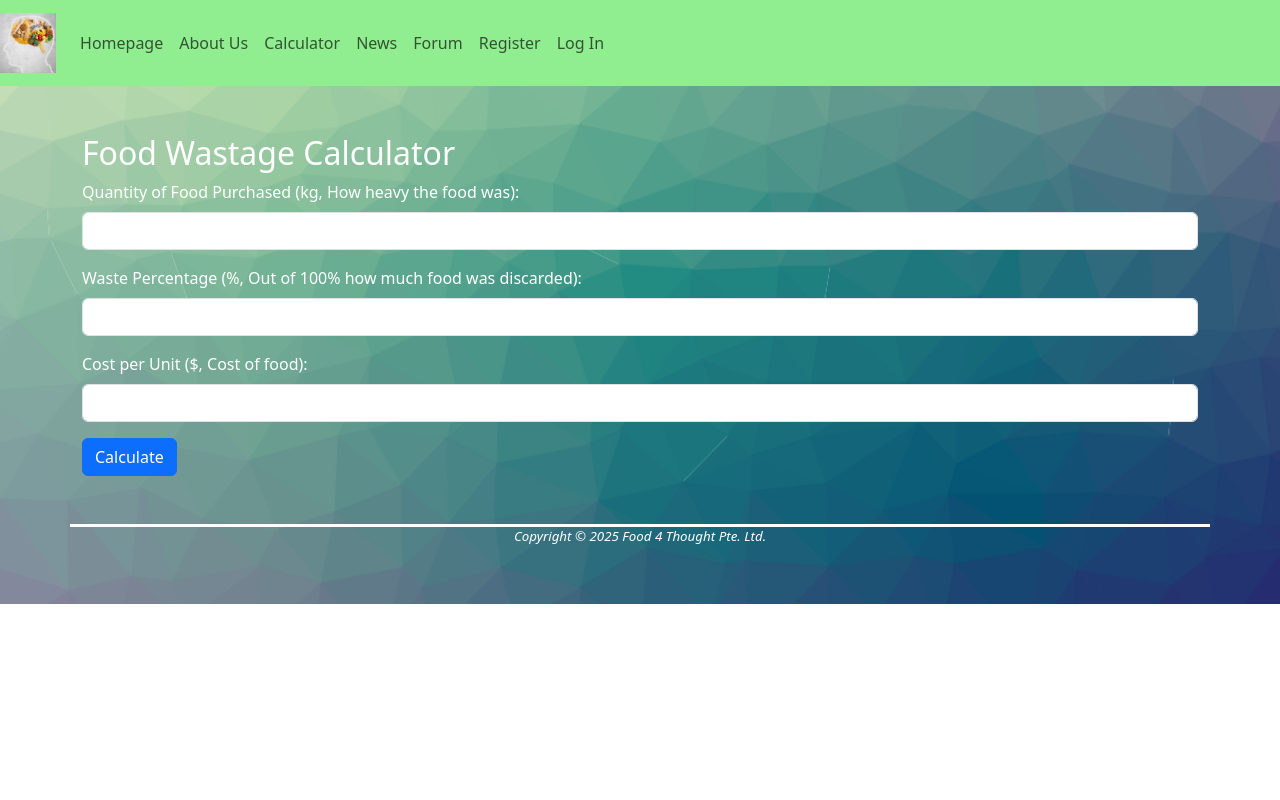
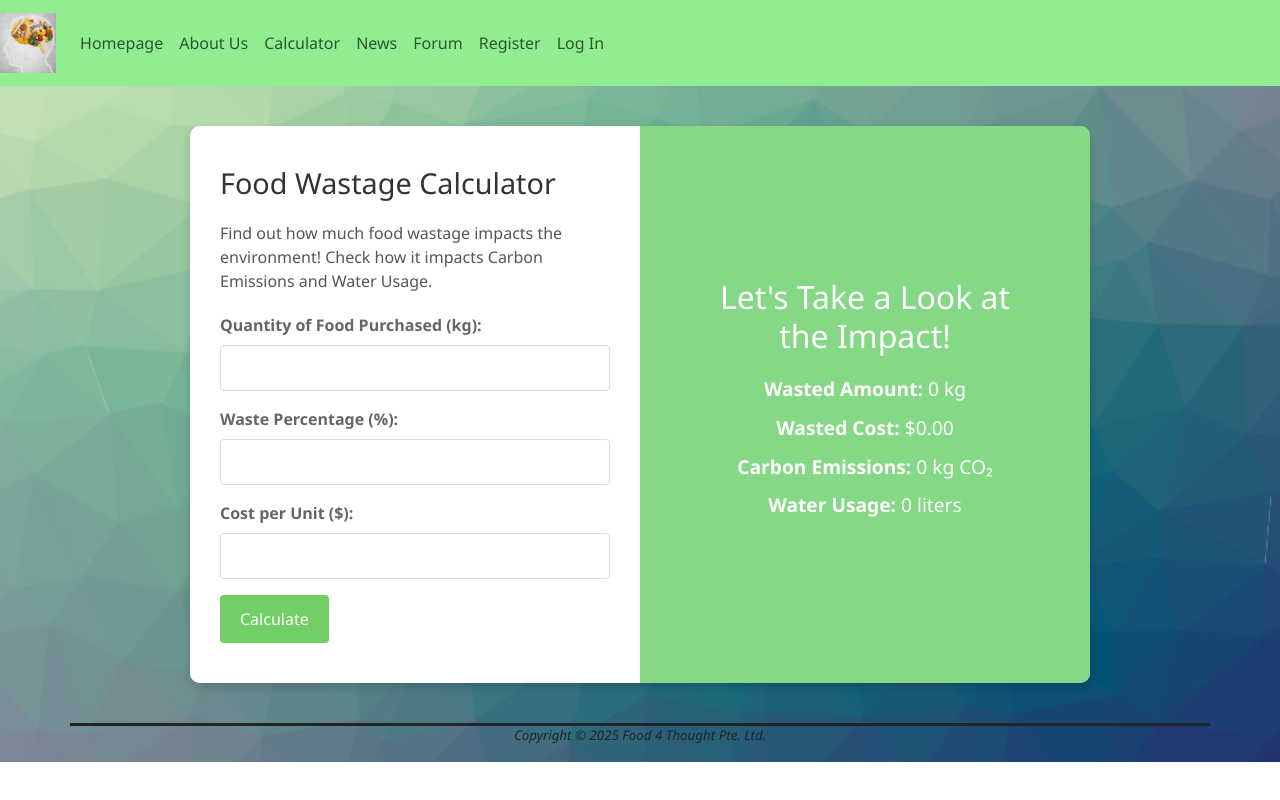
Before and after one commit to JolieNgai/INF1005-P3-6, a PHP site: page /calculator.php in a window 1280 px wide. Run offline with PHP 8.4, Linux system fonts and the light colour scheme.

Commit message:
calculator css

```diff
--- a/calculator.php
+++ b/calculator.php
@@ -5,63 +5,63 @@
   <meta name="viewport" content="width=device-width, initial-scale=1.0">
   <title>Food Wastage Calculator</title>
 
+  <!-- Link to your CSS file -->
   <link rel="stylesheet" href="../css/main.css">
   <?php include('inc/head.inc.php'); ?>
   <?php include('inc/nav.inc.php'); ?>
 </head>
+<body class="calc-bg">
 
-<body class= "calc-bg">
-
-  <link rel="stylesheet" href="../css/main.css">
-
-  <main class="container my-5">
+  <!-- Main container with two panels: left for the form and right for results -->
+  <main class="calculator-container">
+    <!-- LEFT PANEL: Calculator Form -->
+    <div class="calc-left">
       <h2>Food Wastage Calculator</h2>
+      <p>
+        Find out how much food wastage impacts the environment! Check how it impacts Carbon Emissions and Water Usage.
+      </p>
       <form id="calcForm" action="process_calculation.php" method="post" class="needs-validation" novalidate>
-      <div class="mb-3">
-        <label for="quantity" class="form-label">Quantity of Food Purchased (kg, How heavy the food was):</label>
+        <div class="form-group mb-3">
+          <label for="quantity" class="form-label">Quantity of Food Purchased (kg):</label>
           <input type="number" step="any" name="quantity" id="quantity" class="form-control" required>
           <div class="invalid-feedback">Please enter the quantity.</div>
         </div>
-      <div class="mb-3">
-        <label for="waste_percentage" class="form-label">Waste Percentage (%, Out of 100% how much food was discarded):</label>
+        <div class="form-group mb-3">
+          <label for="waste_percentage" class="form-label">Waste Percentage (%):</label>
           <input type="number" step="any" name="waste_percentage" id="waste_percentage" class="form-control" required>
           <div class="invalid-feedback">Please enter the waste percentage.</div>
         </div>
-      <div class="mb-3">
-        <label for="cost_per_unit" class="form-label">Cost per Unit ($, Cost of food):</label>
+        <div class="form-group mb-3">
+          <label for="cost_per_unit" class="form-label">Cost per Unit ($):</label>
           <input type="number" step="any" name="cost_per_unit" id="cost_per_unit" class="form-control" required>
           <div class="invalid-feedback">Please enter the cost per unit.</div>
         </div>
-      <button type="submit" class="btn btn-primary">Calculate</button>
+        <button type="submit" class="calculate-btn btn btn-primary">Calculate</button>
       </form>
-  </main>
+    </div>
 
-  <!-- Modal Popup for Showing Calculation Results -->
-  <div id="resultModal" class="modal" style="display: none;">
-    <div class="modal-content">
-      <span class="close-btn" id="closeModal" style="font-size: 24px; cursor: pointer; position: absolute; top: 10px; right: 10px;">&times;</span>
-      <div id="modalBody">
-
+    <!-- RIGHT PANEL: Results Display -->
+    <div class="calc-right">
+      <div class="results-container">
+        <h3>Let's Take a Look at the Impact!</h3>
+        <p><strong>Wasted Amount:</strong> <span id="wasted_amount">0</span> kg</p>
+        <p><strong>Wasted Cost:</strong> $<span id="wasted_cost">0.00</span></p>
+        <p><strong>Carbon Emissions:</strong> <span id="carbon_emissions">0</span> kg CO₂</p>
+        <p><strong>Water Usage:</strong> <span id="water_usage">0</span> liters</p>
       </div>
     </div>
-  </div>
+  </main>
 
   <?php include('inc/footer.inc.php'); ?>
 
-  <!-- Inline JavaScript for AJAX and Modal Behavior -->
+  <!-- Inline JavaScript for AJAX and Results Panel Background Change -->
   <script>
     document.addEventListener('DOMContentLoaded', function() {
       const form = document.getElementById('calcForm');
-    const modal = document.getElementById('resultModal');
-    const modalBody = document.getElementById('modalBody');
-    const closeModal = document.getElementById('closeModal');
 
-    //Intercept form submission
       form.addEventListener('submit', function(e) {
-      e.preventDefault(); //Stop default form submission
-
+        e.preventDefault(); // Stop default form submission
         const formData = new FormData(form);
-
 
         fetch('process_calculation.php', {
           method: 'POST',
@@ -69,41 +69,22 @@
         })
         .then(response => response.json())
         .then(data => {
-        //Check if there's an error returned
           if(data.error) {
             alert(data.error);
             return;
           }
+          // Update the results text
+          document.getElementById('wasted_amount').textContent = data.wasted_amount;
+          document.getElementById('wasted_cost').textContent = parseFloat(data.wasted_cost).toFixed(2);
+          document.getElementById('carbon_emissions').textContent = parseFloat(data.carbon_emissions).toFixed(2);
+          document.getElementById('water_usage').textContent = parseFloat(data.water_usage).toFixed(0);
 
-        //Build the result output string
-        const output = `
-          <h3>Calculation Results</h3>
-          <p><strong>Wasted Amount:</strong> ${data.wasted_amount} kg</p>
-          <p><strong>Wasted Cost:</strong> $${parseFloat(data.wasted_cost).toFixed(2)}</p>
-          <p><strong>Carbon Emissions:</strong> ${parseFloat(data.carbon_emissions).toFixed(2)} kg CO₂</p>
-          <p><strong>Water Usage:</strong> ${parseFloat(data.water_usage).toFixed(0)} liters</p>
-        `;
-        modalBody.innerHTML = output;
-        modal.style.display = 'flex';
+          // Change the calculation results container background after results
+          document.querySelector('.calc-right').style.backgroundColor = '#71a294';
         })
-      .catch(error => {
-        console.error('Error:', error);
-      });
-    });
-
-    //Close modal when the close button is clicked
-    closeModal.addEventListener('click', function() {
-      modal.style.display = 'none';
-    });
-
-    //Close modal if user clicks outside the modal-content
-    window.addEventListener('click', function(event) {
-      if (event.target === modal) {
-        modal.style.display = 'none';
-      }
+        .catch(error => console.error('Error:', error));
       });
     });
   </script>
-
 </body>
 </html>
--- a/css/main.css
+++ b/css/main.css
@@ -171,11 +171,147 @@
 
 
 /* CALCULATOR codes */
-.calc-bg
+body.calc-bg {
+    background: url('/images/Body-Bg.png') no-repeat center center;
+    background-size: cover;
+  }
+
+
+.btn.btn-primary
 {
-    background-image: url('/images/Body-Bg.png');
-    background-size: cover; /* Make the image cover the entire header */
-    background-position: center; /* Center the image */
-    background-repeat: no-repeat; /* Prevent the image from repeating */
-    color: #ffffff; /* Set text color to white for better contrast */
+    background-color: #72cf66;
+    border-color: #72cf66;
+    color: #fff
 }
+
+.btn.btn-primary:hover {
+    background-color: #5faf55;
+    border-color: #5faf55;
+}
+
+* {
+    box-sizing: border-box;
+    margin: 0;
+    padding: 0;
+    font-family: 'Segoe UI', Tahoma, Geneva, Verdana, sans-serif;
+  }
+
+  html, body {
+    margin: 0;
+    padding: 0;
+  }
+
+  /* Background for the calculator page */
+  body.calc-bg {
+    background: url('/images/Body-Bg.png') no-repeat center center;
+    background-size: cover;
+  }
+
+  /* Main Container for Two-Panel Layout */
+  .calculator-container {
+    display: flex;
+    width: 900px; /* Adjust to desired width */
+    min-height: 500px; /* Adjust to desired height */
+    margin: 40px auto;
+    background-color: #fff;
+    border-radius: 10px;
+    overflow: hidden;
+    box-shadow: 0 4px 10px rgba(0, 0, 0, 0.15);
+  }
+
+  /* Left Panel - Form */
+  .calc-left {
+    flex: 1;
+    background-color: #ffffff;
+    padding: 40px 30px;
+    display: flex;
+    flex-direction: column;
+    justify-content: center;
+  }
+
+  .calc-left h2 {
+    margin-bottom: 20px;
+    color: #333;
+    font-size: 1.8rem;
+  }
+
+  .calc-left p {
+    margin-bottom: 20px;
+    color: #555;
+  }
+
+  /* Form Group */
+  .form-group, .mb-3 {
+    margin-bottom: 20px;
+  }
+
+  .form-label {
+    display: block;
+    margin-bottom: 8px;
+    font-weight: 600;
+    color: #666;
+  }
+
+  .form-control {
+    width: 100%;
+    padding: 10px;
+    border: 1px solid #ddd;
+    border-radius: 4px;
+  }
+
+  /* Calculate Button */
+  .calculate-btn {
+    background-color: #72cf66; /* Custom button background */
+    border: none;
+    padding: 12px 20px;
+    font-size: 1rem;
+    border-radius: 4px;
+    color: #fff;
+    cursor: pointer;
+    transition: background-color 0.3s;
+  }
+
+  .calculate-btn:hover {
+    background-color: #5faf55;
+  }
+
+  /* Right Panel - Calculation Results */
+  .calc-right {
+    flex: 1;
+    background-color: #85d885;
+    color: #fff;
+    padding: 40px 30px;
+    display: flex;
+    justify-content: center;
+    align-items: center;
+    transition: background-color 0.3s ease;
+  }
+
+  /* Results Container */
+  .results-container {
+    max-width: 300px;
+    text-align: center;
+  }
+
+  .results-container h3 {
+    font-size: 2rem;
+    margin-bottom: 20px;
+    color: #fff;
+  }
+
+  .results-container p {
+    font-size: 1.2rem;
+    margin: 10px 0;
+  }
+
+  /* Responsive Adjustments */
+  @media (max-width: 768px) {
+    .calculator-container {
+      flex-direction: column;
+      width: 90%;
+      min-height: auto;
+    }
+    .calc-left, .calc-right {
+      padding: 20px;
+    }
+  }
```
Lines whose indentation alone changed are shown as unchanged.
